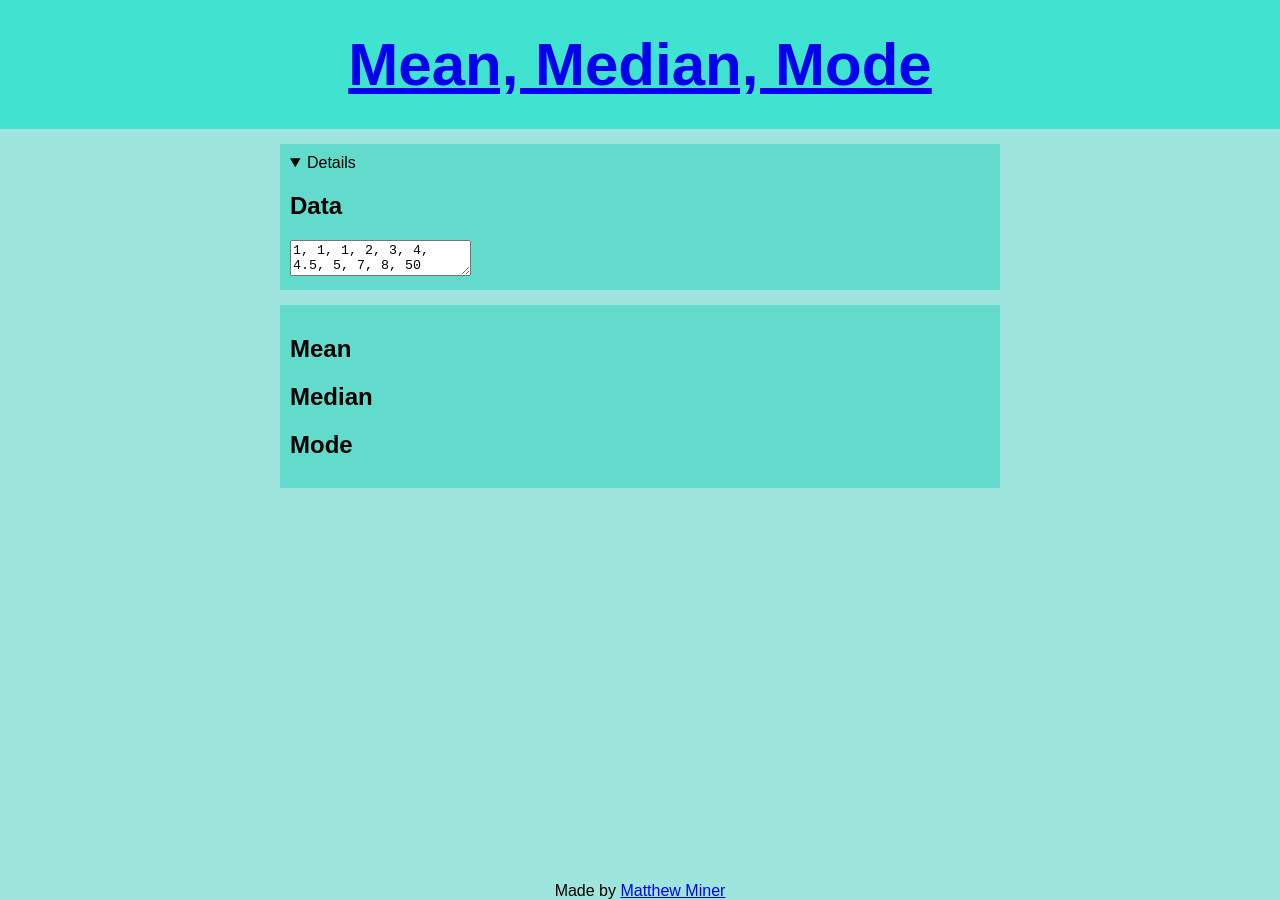
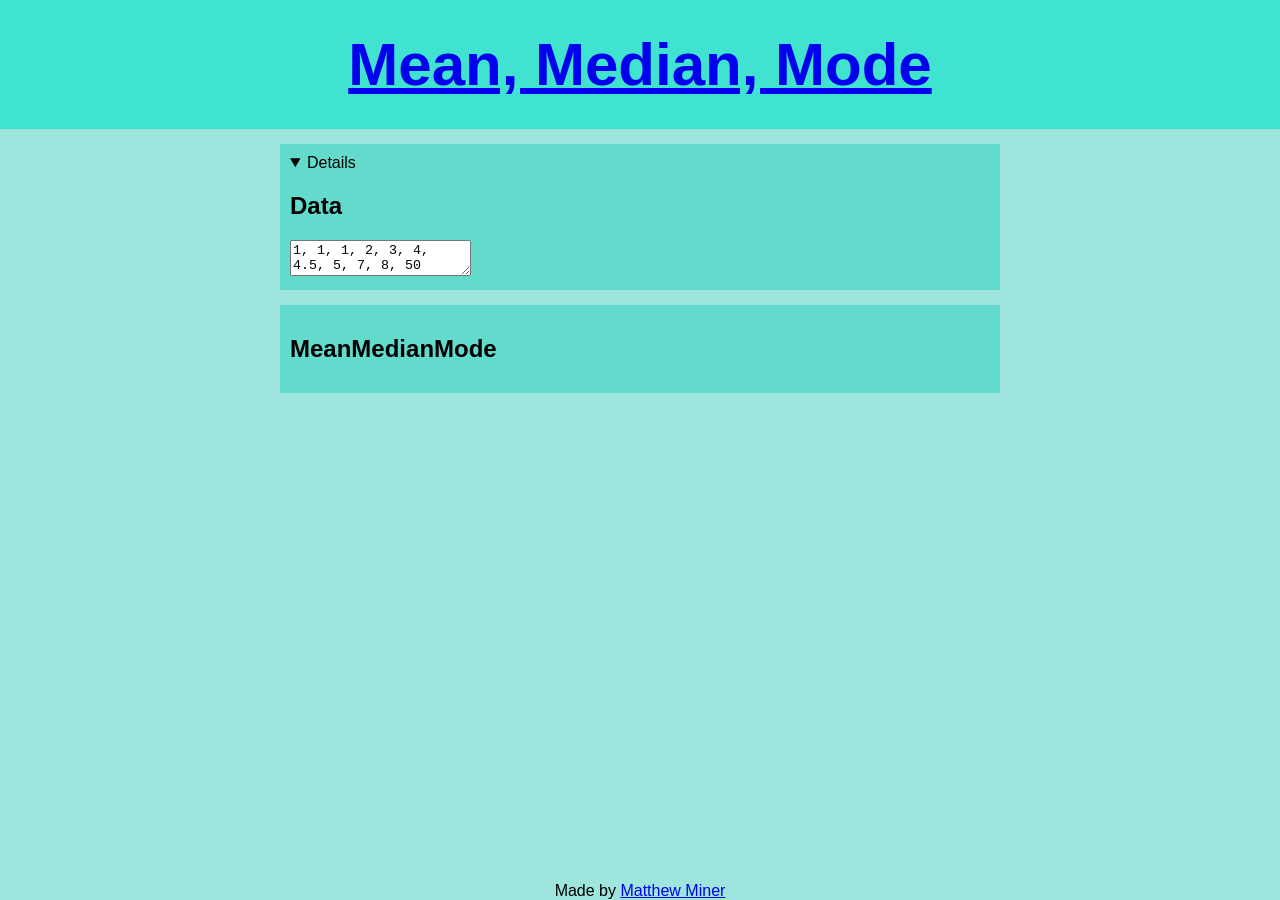
Before and after one commit to mminer237/meanmedianmode, a Jekyll site: the page built from index.html, in a window 1280 px wide. Built offline with Jekyll 4.4.1, drawn with Linux system fonts in a browser that asks for light colours.

Commit message:
Flex on 'em

```diff
--- a/css/style.scss
+++ b/css/style.scss
@@ -38,6 +38,12 @@ section, article, details {
 	margin: 15px auto;
 	padding: 10px;
 }
+.comparison-container {
+	display: flex;
+}
+.result-container {
+	display: flex;
+}
 @media (prefers-color-scheme: dark) {
 	:root {
 		--text-color: #EEE;
--- a/index.html
+++ b/index.html
@@ -10,20 +10,28 @@ scripts:
 	<textarea id="data-box">1, 1, 1, 2, 3, 4, 4.5, 5, 7, 8, 50</textarea>
 </details>
 <section>
+	<div class="comparison-container">
 		<div>
 			<h2>Mean</h2>
+			<div class="result-container">
 				<div id="mean"></div>
 				<div id="answer"></div>
 			</div>
+		</div>
 		<div>
 			<h2>Median</h2>
+			<div class="result-container">
 				<div id="median"></div>
 				<div id="answer"></div>
 			</div>
+		</div>
 		<div>
 			<h2>Mode</h2>
+			<div class="result-container">
 				<div id="mode"></div>
 				<div id="answer"></div>
+			</div>
+		</div>
 	</div>
 	<noscript>Sorry, this visualizer requires JavaScript enabled to function properly. You can still see text definitions at these links, however:
 		<ul>
```
Lines whose indentation alone changed are shown as unchanged.
